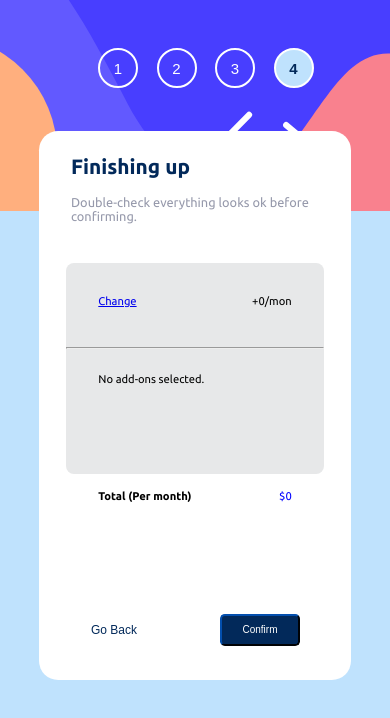
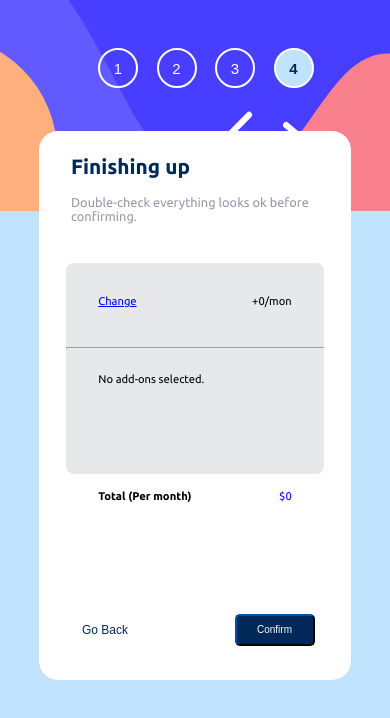
Before and after one commit to mnavai/multistepsform-reactapp, a React (Create React App) app: page /summary in a window 390 px wide. Shown: the top 718 px of the page. Built offline with nearby package versions, Linux system fonts and the light colour scheme.

Commit message:
fixing button css

```diff
--- a/src/components/Card/Card.css
+++ b/src/components/Card/Card.css
@@ -1,6 +1,8 @@
 .card-group {
     display: flex;
     flex-direction: row;
+    margin-left: auto;
+    margin-right: 9rem;
     height: 18vh;
     margin-top: 1rem;
     margin-bottom: 3rem;
--- a/src/components/MainWrapper/MainWrapper.css
+++ b/src/components/MainWrapper/MainWrapper.css
@@ -97,6 +97,13 @@
     padding-left: 6rem;
     padding-right: 6rem;
 }
+.form-buttons{
+    display: flex;
+    flex-direction: row;
+    margin-left: 4rem;
+    margin-right: 4rem;
+    width: 30vw;
+}
 /* tablet view */
 @media screen and (min-width:579px) and (max-width: 1180px) {
     .main-section {
@@ -136,6 +143,14 @@
         padding-left: 1rem;
         padding-right: 1rem;
         font-size: 20px;
+    }
+    .form-buttons {
+        display: flex;
+        flex-direction: row;
+        justify-content: space-between;
+        margin-left: 2rem;
+        margin-right: 2rem;
+        width: 65vw;
     }
 }
 /* Mobile view */
@@ -192,4 +207,12 @@
     .finalmessage-container{
         margin-top: 5rem;
     }
+    .form-buttons {
+        display: flex;
+        flex-direction: row;
+        justify-content: space-between;
+        margin-left: 2rem;
+        margin-right: 2rem;
+        width: 65vw;
+    }
 }
--- a/src/components/Toggle/Toggle.css
+++ b/src/components/Toggle/Toggle.css
@@ -7,6 +7,8 @@
     margin: 0 auto 3.5rem 8rem;
     width: 22vw;
     height: 4vh;
+    margin-left: auto;
+    margin-right: 9rem;
 }
 
 .grey-bar-month {
```
